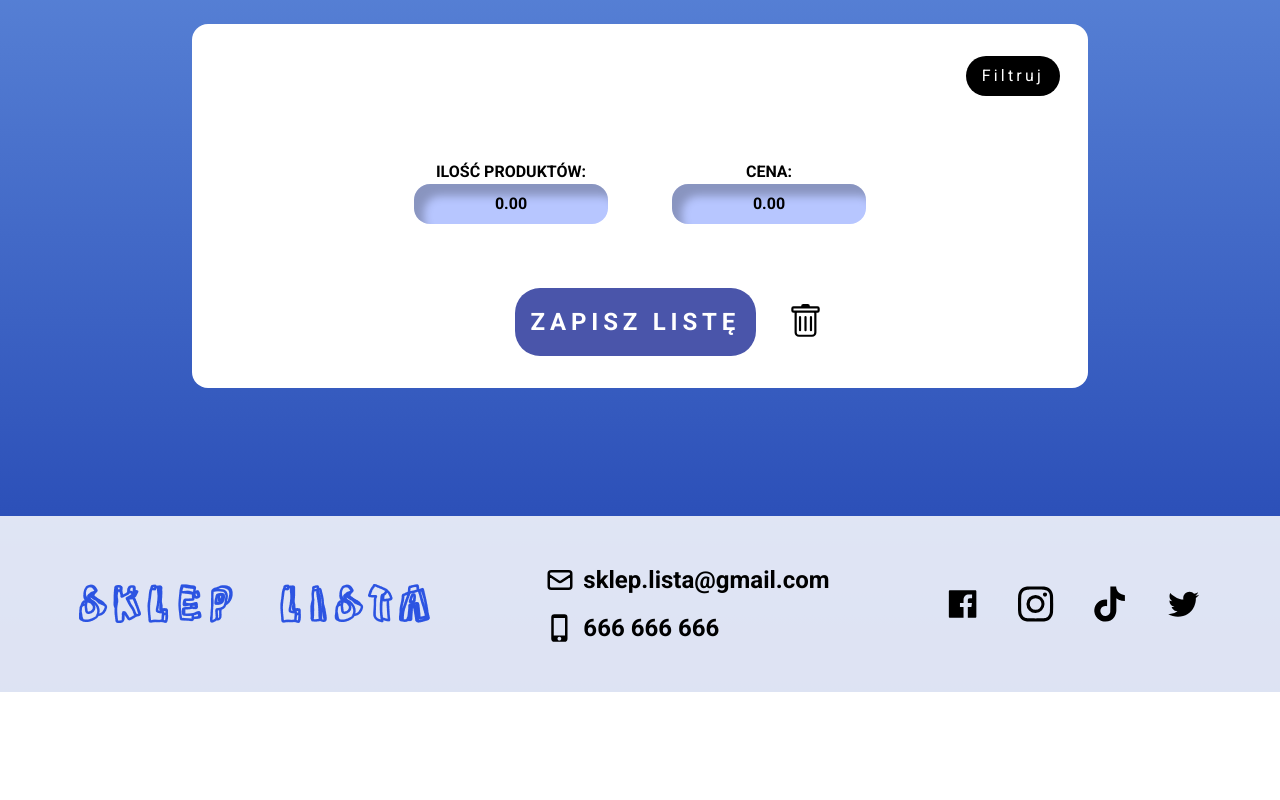
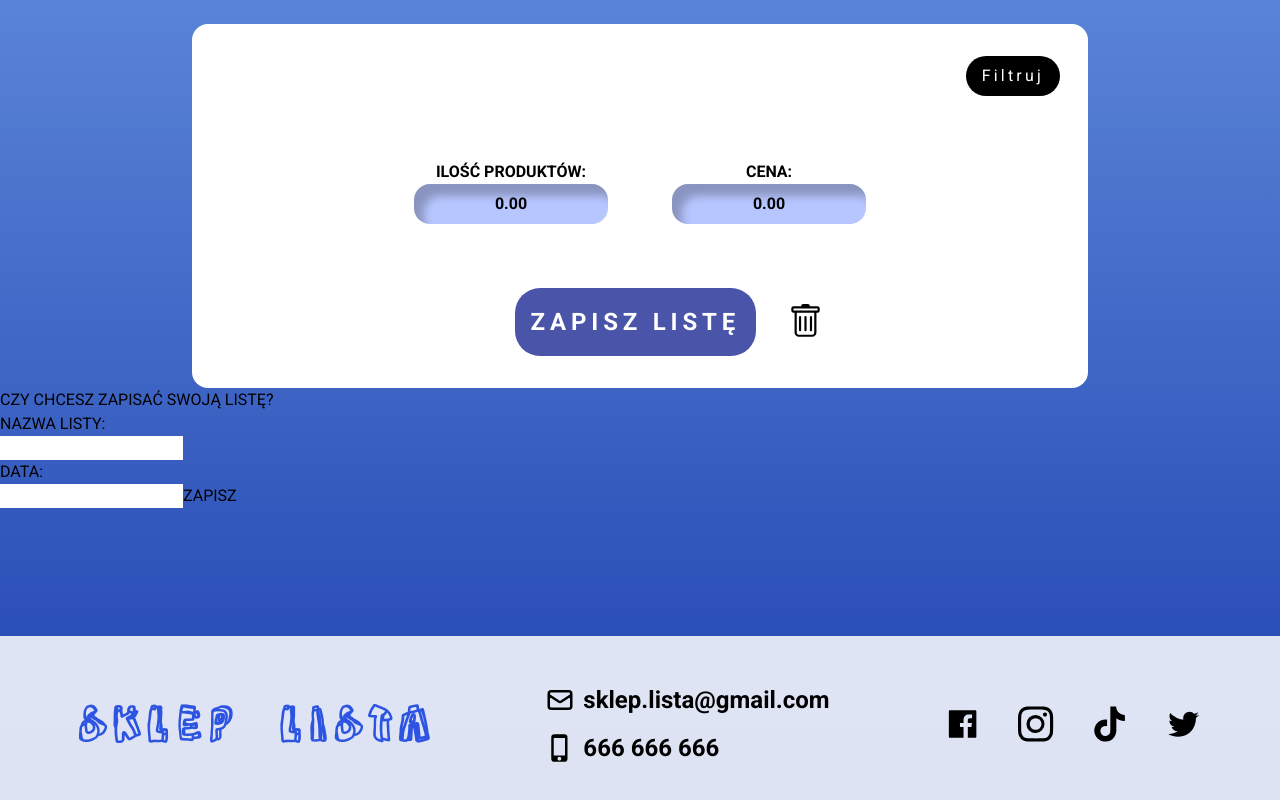
Before and after one commit to ArturPawelski/shopping-list, a React (Create React App) app: page /lista in a window 1280 px wide. Shown: the part 777-1577 px from the top of the page. Before the commit the page ends 1469 px from the top, so only its background shows below. Built offline with nearby package versions, Linux system fonts and the light colour scheme.

Commit message:
post to TwojeListy.jsx

```diff
--- a/db.json
+++ b/db.json
@@ -31,6 +31,18 @@
           "price": 10
         }
       ]
+    },
+    {
+      "name": "test dodane",
+      "date": "3.3.33",
+      "products": [
+        {
+          "name": "cola",
+          "number": 10,
+          "price": 100
+        }
+      ],
+      "id": 3
     }
   ]
 }
--- a/src/components/Lista/ItemList.jsx
+++ b/src/components/Lista/ItemList.jsx
@@ -62,6 +62,23 @@ const ItemList = ({ fullList, handleDelete, toggleComplete, allProducts, fullPri
 
             </div>
 
+            <section className=''>
+                <div>
+                    <h2>CZY CHCESZ ZAPISAĆ SWOJĄ LISTĘ?</h2>
+
+                    <p>NAZWA LISTY:</p>
+                    <input type="text" />
+
+                    <p>DATA:</p>
+                    <input type="text" />
+
+                    <button>ZAPISZ</button>
+                </div>
+
+
+            </section>
+
+
         </main>
     )
 }
```
